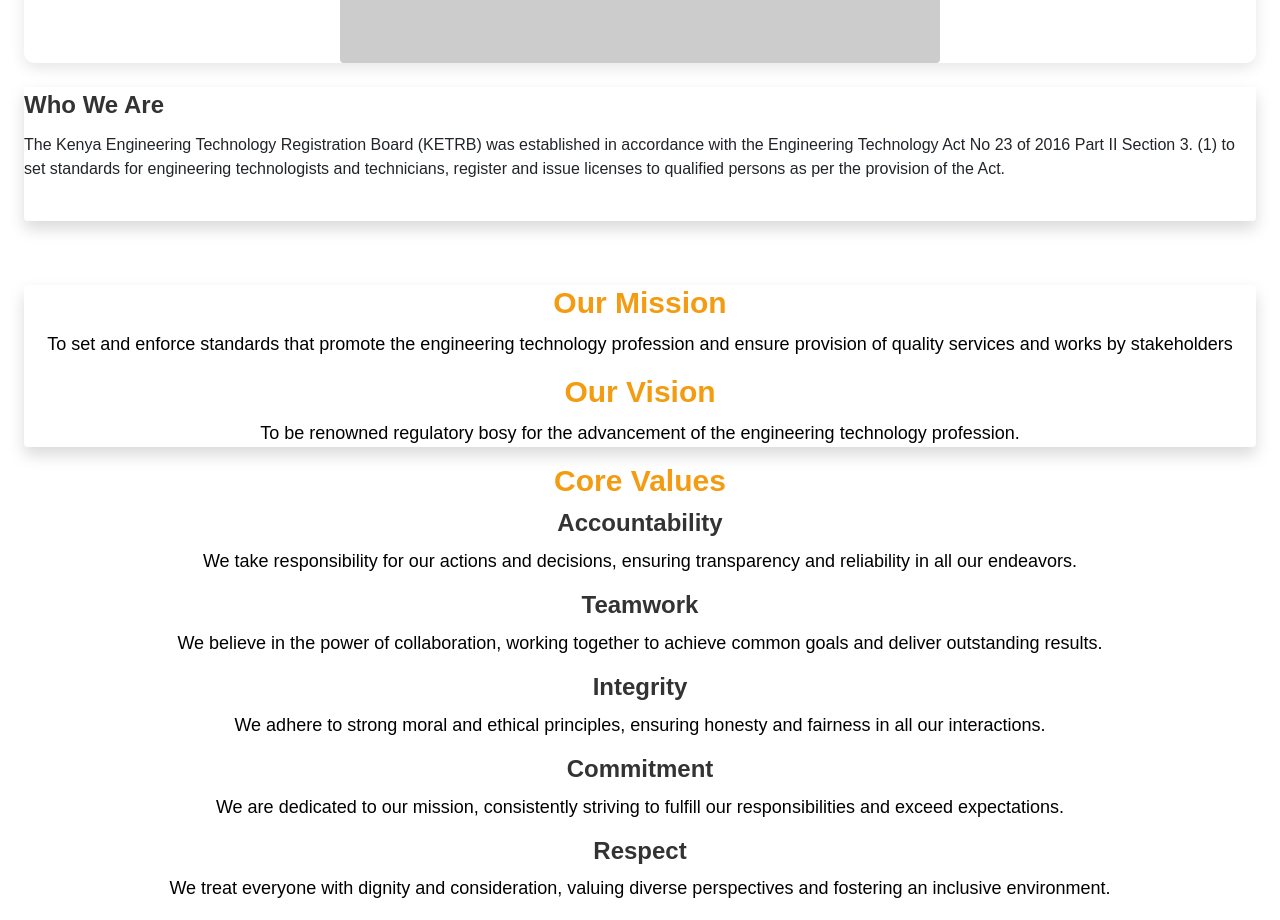
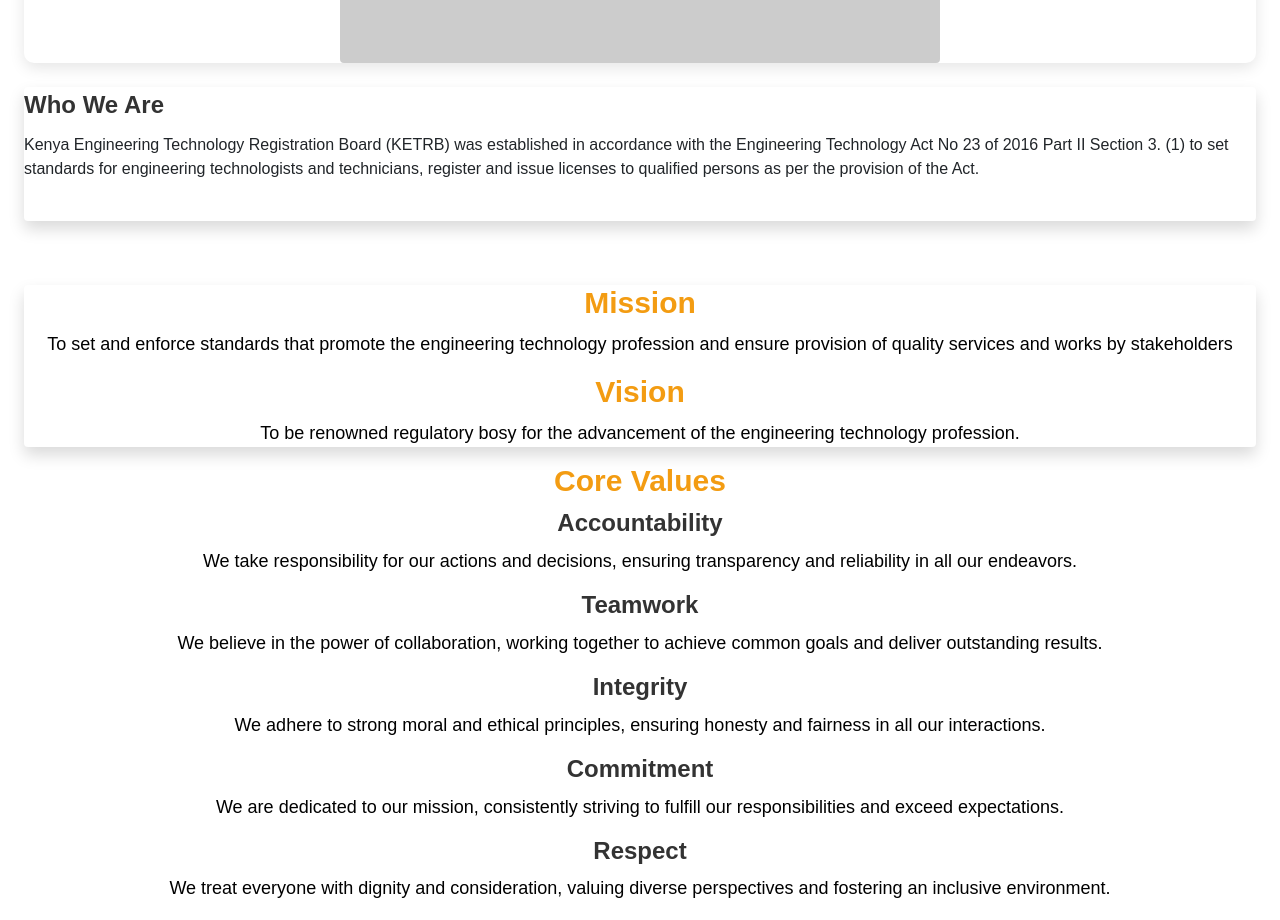
Before and after one commit to tmm-tech/KETRB, a React (Create React App) app in the folder ketrb-frontend/: page /about in a window 1280 px wide. Shown: the part 1080-2000 px from the top of the page. Built offline with nearby package versions, Linux system fonts and the light colour scheme; a web font is replaced by a local one.

Commit message:
Slight wording change

```diff
--- a/ketrb-frontend/src/Page/About.jsx
+++ b/ketrb-frontend/src/Page/About.jsx
@@ -48,7 +48,7 @@ const About = () => {
               <div className="about-subheading">Who We Are</div>
               <div className="text-gray-800">
                 <p>
-                  The Kenya Engineering Technology Registration Board (KETRB)
+                  Kenya Engineering Technology Registration Board (KETRB)
                   was established in accordance with the Engineering Technology
                   Act No 23 of 2016 Part II Section 3. (1) to set standards for
                   engineering technologists and technicians, register and issue
@@ -134,13 +134,13 @@ const About = () => {
         <div className="mission-vision-section my-12">
           <div className="max-w-6xl mx-auto text-center">
             <div className="mission-vision-content bg-white p-8 rounded shadow">
-              <h2 className="about-heading">Our Mission</h2>
+              <h2 className="about-heading">Mission</h2>
               <p className="about-description">
                 To set and enforce standards that promote the engineering
                 technology profession and ensure provision of quality services
                 and works by stakeholders
               </p>
-              <h2 className="about-heading mt-8">Our Vision</h2>
+              <h2 className="about-heading mt-8">Vision</h2>
               <p className="about-description">
                 To be renowned regulatory bosy for the advancement of the
                 engineering technology profession.
```
